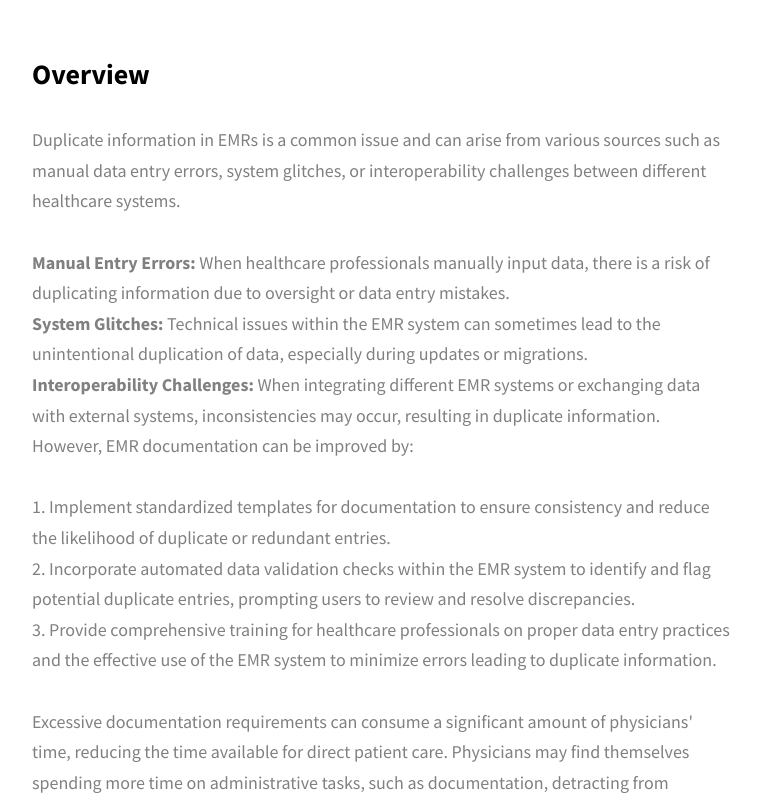
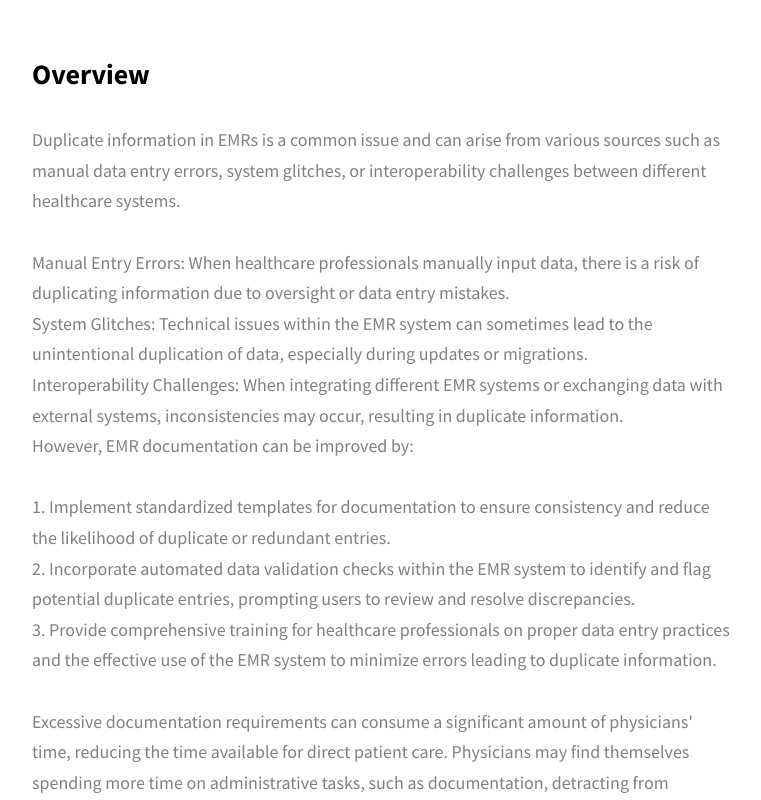
Before and after one commit to jmcpacis/jmcportfolio.github.io, a website: page week-8.html in a window 1280 px wide. Shown: the part 2260-3060 px from the top of the page, without its empty margins (258-1019 px from the left). Drawn offline with Linux system fonts and the light colour scheme.

Commit message:
Update week-8.html v3

```diff
--- a/week-8.html
+++ b/week-8.html
@@ -119,9 +119,9 @@
               <h3 class="project-details__content-title">Overview</h3>
               <p class="project-details__desc-para">
                 Duplicate information in EMRs is a common issue and can arise from various sources such as manual data entry errors, system glitches, or interoperability challenges between different healthcare systems. <br><br>
-                <b>Manual Entry Errors:</b> When healthcare professionals manually input data, there is a risk of duplicating information due to oversight or data entry mistakes.<br>
-                <b>System Glitches:</b> Technical issues within the EMR system can sometimes lead to the unintentional duplication of data, especially during updates or migrations.<br>
-                <b>Interoperability Challenges:</b> When integrating different EMR systems or exchanging data with external systems, inconsistencies may occur, resulting in duplicate information.<br>
+                Manual Entry Errors: When healthcare professionals manually input data, there is a risk of duplicating information due to oversight or data entry mistakes.<br>
+                System Glitches: Technical issues within the EMR system can sometimes lead to the unintentional duplication of data, especially during updates or migrations.<br>
+                Interoperability Challenges: When integrating different EMR systems or exchanging data with external systems, inconsistencies may occur, resulting in duplicate information.<br>
 
                 However, EMR documentation can be improved by: <br><br>
                 1. Implement standardized templates for documentation to ensure consistency and reduce the likelihood of duplicate or redundant entries.<br>
```
